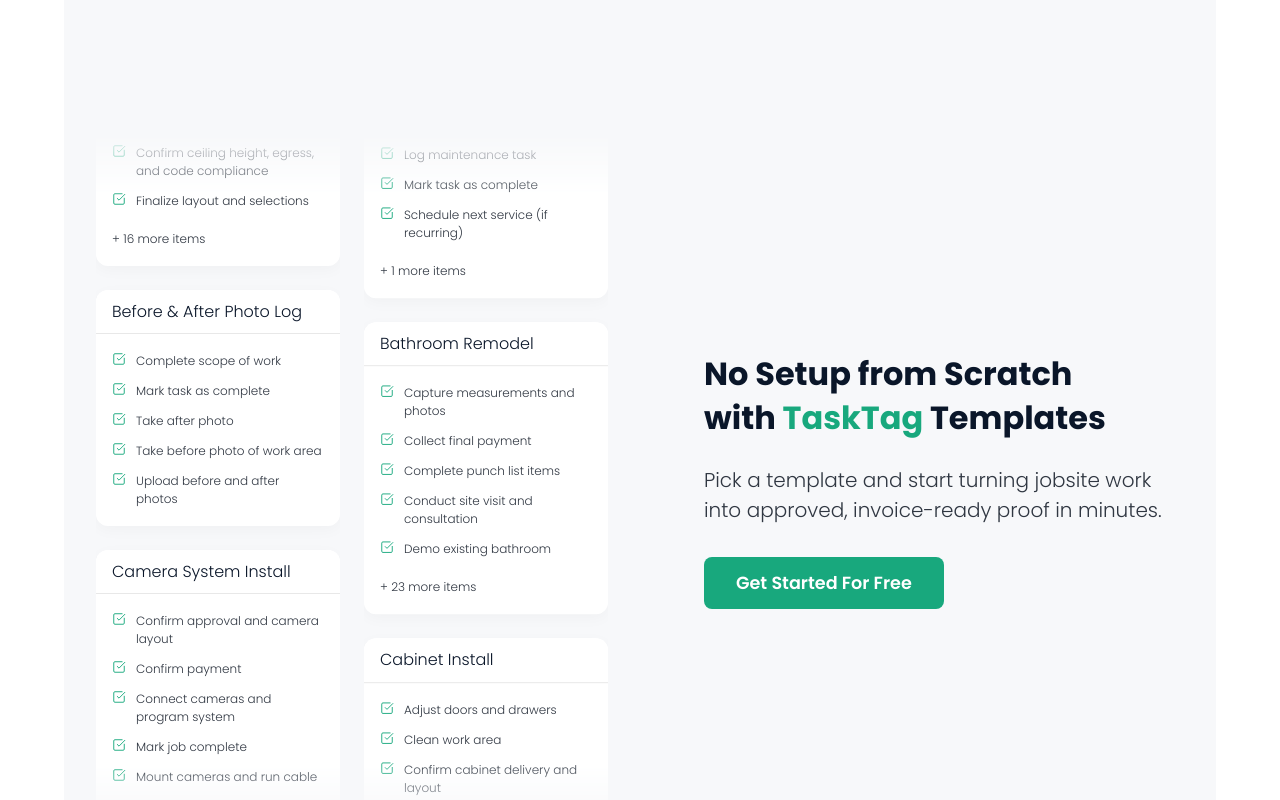
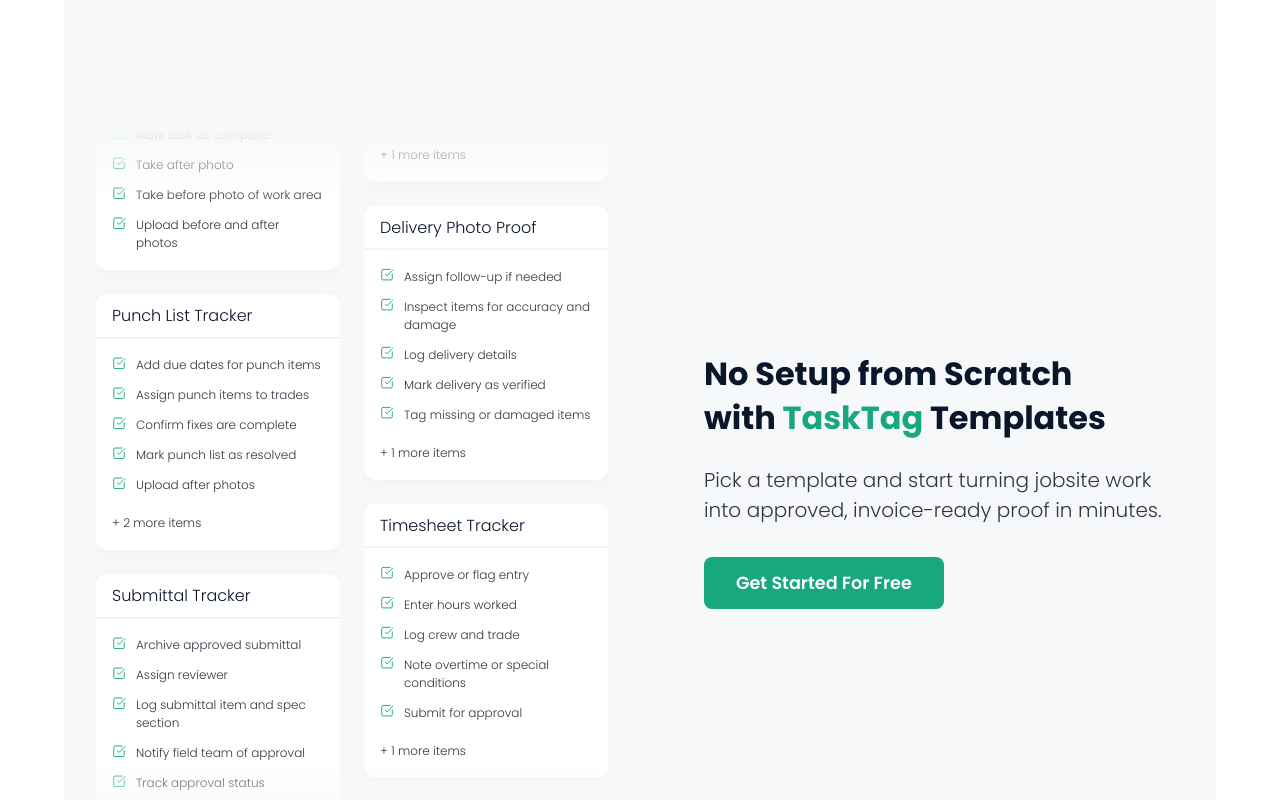
Before and after one commit to dedekysf/Landing-Page, a React (Vite) app: page / in a window 1280 px wide. Shown: the part 5300-6100 px from the top of the page. Built offline with nearby package versions, Linux system fonts and the light colour scheme.

Commit message:
feat: complete refresh of template list with 5 targeted industry templates

```diff
--- a/src/components/sections/templates/TemplateList.ts
+++ b/src/components/sections/templates/TemplateList.ts
@@ -7,67 +7,6 @@
 export const allTemplates: TemplateType[] = [
     {
         id: 1,
-        title: "Basement Remodel / Finish",
-        tasks: [
-            "Collect final payment",
-            "Complete punch list items",
-            "Conduct initial walkthrough and consultation",
-            "Confirm ceiling height, egress, and code compliance",
-            "Finalize layout and selections",
-            "Frame walls and soffits",
-            "Hang and finish drywall",
-            "Install any cabinetry or built-ins",
-            "Install doors and trim",
-            "Install flooring",
-            "Install lighting and electrical trim",
-            "Install plumbing fixtures",
-            "Insulate exterior walls",
-            "Perform internal punch list",
-            "Prime and paint",
-            "Pull permits",
-            "Rough-in plumbing, electrical, HVAC",
-            "Schedule and pass rough inspections",
-            "Send formal proposal",
-            "Sign contract and collect deposit",
-            "Walk job with client"
-        ]
-    },
-    {
-        id: 2,
-        title: "Bathroom Remodel",
-        tasks: [
-            "Capture measurements and photos",
-            "Collect final payment",
-            "Complete punch list items",
-            "Conduct site visit and consultation",
-            "Demo existing bathroom",
-            "Finalize design and material selections",
-            "Grout and seal tile",
-            "Hang and finish drywall",
-            "Install accessories (towel bars, etc.)",
-            "Install lighting and electrical trim",
-            "Install new tub or shower pan",
-            "Install plumbing fixtures",
-            "Install vanity and mirror",
-            "Install waterproofing and backer board",
-            "Order tile, vanity, fixtures, and finishes",
-            "Perform internal punch list",
-            "Prime and paint",
-            "Relocate or modify plumbing and electrical",
-            "Rough-in electrical",
-            "Rough-in plumbing",
-            "Schedule and pass rough inspections",
-            "Schedule start date and notify client",
-            "Send formal proposal",
-            "Send preliminary budget or range",
-            "Set up dust protection and floor coverings",
-            "Sign contract and collect deposit",
-            "Tile shower walls and floor",
-            "Walk job with client"
-        ]
-    },
-    {
-        id: 3,
         title: "Before & After Photo Log",
         tasks: [
             "Complete scope of work",
@@ -78,56 +17,7 @@
         ]
     },
     {
-        id: 4,
-        title: "Cabinet Install",
-        tasks: [
-            "Adjust doors and drawers",
-            "Clean work area",
-            "Confirm cabinet delivery and layout",
-            "Confirm hardware install (client or builder)",
-            "Confirm payment",
-            "Install panels, fillers, and toe kicks",
-            "Lay out base and upper cabinet positions",
-            "Mark job complete",
-            "Mount upper cabinets",
-            "Shim and level base cabinets",
-            "Submit invoice",
-            "Take completion photos",
-            "Unload and inspect boxes",
-            "Verify site is ready (floors in, walls painted)"
-        ]
-    },
-    {
-        id: 5,
-        title: "Camera System Install",
-        tasks: [
-            "Confirm approval and camera layout",
-            "Confirm payment",
-            "Connect cameras and program system",
-            "Mark job complete",
-            "Mount cameras and run cable",
-            "Order cameras, NVR, and cabling",
-            "Send estimate to client",
-            "Set NVR and power supply",
-            "Set up remote viewing",
-            "Submit invoice",
-            "Walk through with client"
-        ]
-    },
-    {
-        id: 6,
-        title: "Daily Field Report",
-        tasks: [
-            "Log weather and site conditions",
-            "Note delays or safety incidents",
-            "Record crew counts by trade",
-            "Submit daily report",
-            "Track deliveries received",
-            "Upload progress photos"
-        ]
-    },
-    {
-        id: 7,
+        id: 2,
         title: "Delivery Photo Proof",
         tasks: [
             "Assign follow-up if needed",
@@ -139,52 +29,44 @@
         ]
     },
     {
-        id: 8,
-        title: "Drain Cleaning",
+        id: 3,
+        title: "Punch List Tracker",
         tasks: [
-            "Clear drain and run water test",
-            "Confirm access point and blockage type",
-            "Confirm payment",
-            "Inspect for recurring issues",
-            "Mark job complete",
-            "Recommend next steps if needed",
-            "Set up equipment (snake, jetter, etc.)",
-            "Submit invoice"
+            "Add due dates for punch items",
+            "Assign punch items to trades",
+            "Confirm fixes are complete",
+            "Mark punch list as resolved",
+            "Upload after photos",
+            "Upload issue photos",
+            "Walk space and identify punch items"
         ]
     },
     {
-        id: 9,
-        title: "Landscaping Install",
+        id: 4,
+        title: "Timesheet Tracker",
         tasks: [
-            "Clean up job site",
-            "Confirm design plan and materials list",
-            "Confirm payment",
-            "Deliver plants, mulch, sod, and stone",
-            "Grade site for drainage",
-            "Install irrigation (if included)",
-            "Install trees, shrubs, and flowers",
-            "Lay sod or seed lawn",
-            "Mark job complete",
-            "Mark out planting beds and lawn areas",
-            "Spread mulch or gravel",
-            "Submit invoice",
-            "Walk job with client"
+            "Approve or flag entry",
+            "Enter hours worked",
+            "Log crew and trade",
+            "Note overtime or special conditions",
+            "Submit for approval",
+            "Upload photo of timesheet (if applicable)"
         ]
     },
     {
-        id: 10,
-        title: "Maintenance Schedule",
+        id: 5,
+        title: "Submittal Tracker",
         tasks: [
-            "Assign technician",
-            "Attach checklist or instructions",
-            "Log maintenance task",
-            "Mark task as complete",
-            "Schedule next service (if recurring)",
-            "Upload completion photos"
+            "Archive approved submittal",
+            "Assign reviewer",
+            "Log submittal item and spec section",
+            "Notify field team of approval",
+            "Track approval status",
+            "Upload submittal file"
         ]
     }
 ];
 
 // Split into two columns for Marquee lists
-export const col1Templates = [allTemplates[0], allTemplates[2], allTemplates[4], allTemplates[6], allTemplates[8]];
-export const col2Templates = [allTemplates[1], allTemplates[3], allTemplates[5], allTemplates[7], allTemplates[9]];
+export const col1Templates = [allTemplates[0], allTemplates[2], allTemplates[4]];
+export const col2Templates = [allTemplates[1], allTemplates[3]];
```
